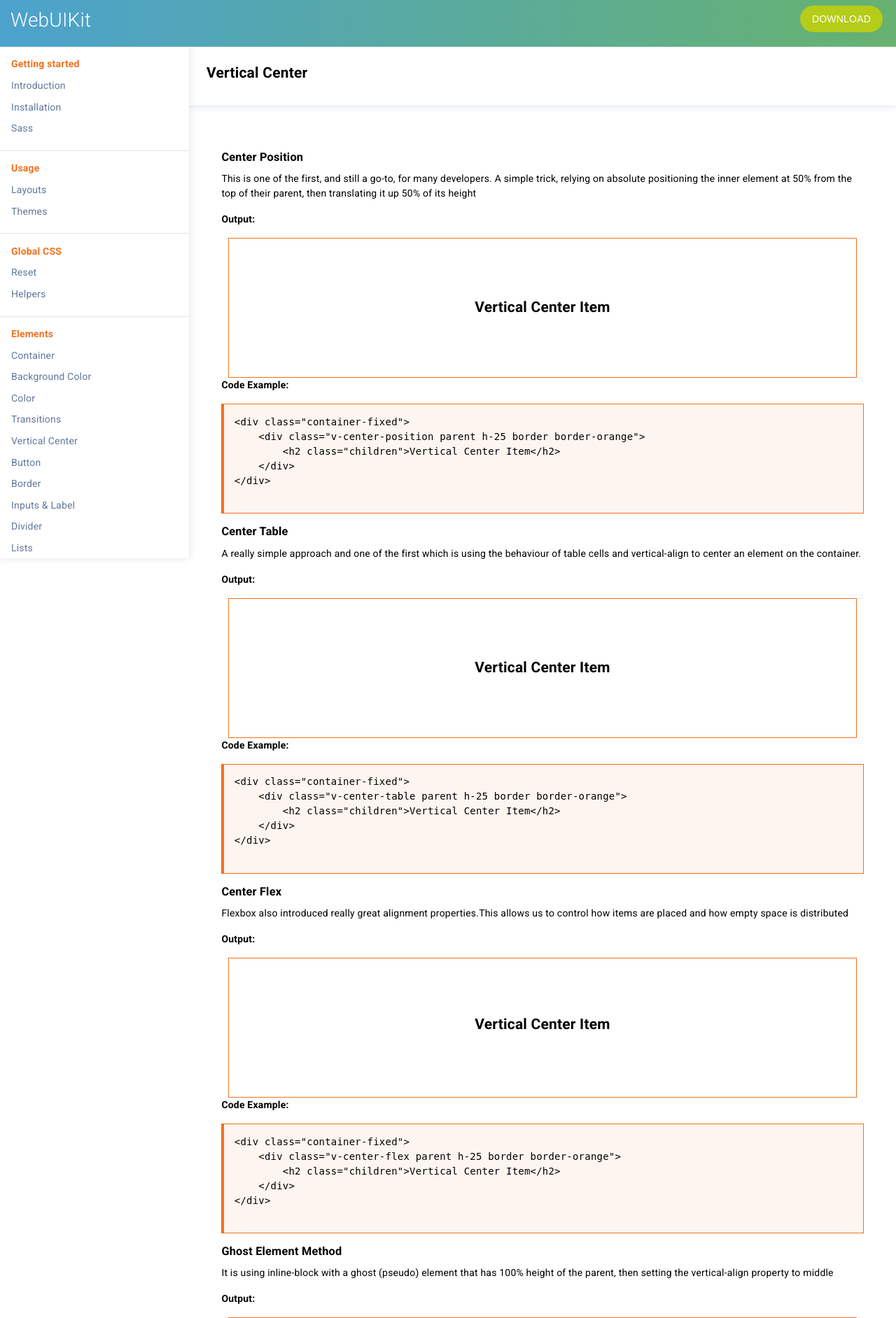
After one commit to harishbhati/UI-Components, a PHP site: page /components/vertical-center.php in a window 1280 px wide. The commit adds this page. Shown: the top 1884 px of the page at 70% size. Run offline with PHP 8.4, Linux system fonts and the light colour scheme; some libraries are stand-ins or nearby versions.

Commit message:
vertical center page

```diff
--- a/components/sidebar.php
+++ b/components/sidebar.php
@@ -21,7 +21,7 @@
             <li><a href="background-color.php">Background Color</a></li>
             <li><a href="color.php">Color</a></li>
             <li><a href="">Transitions</a></li>
-            <li><a href="">Vertical Center</a></li>
+            <li><a href="vertical-center.php">Vertical Center</a></li>
             <li><a href="buttons.php">Button</a></li>
             <li><a href="border.php">Border</a></li>
             <li><a href="">Inputs &amp; Label</a></li>
--- /dev/null
+++ b/components/vertical-center.php
@@ -0,0 +1,108 @@
+<!DOCTYPE html>
+<html>
+<?php include 'head.php'; ?>
+    <body>
+        <?php include 'header.php'; ?>
+        <section>
+        <?php include 'sidebar.php'; ?>
+            <main class="content">
+                <div class="page-title-block">
+                    <h1 class="page-title">Vertical Center</h1>
+                </div>
+                <section class="medium-spacing">
+                    <div class="large-spacing">
+                        <div class="outputs">
+                            <h3>Center Position</h3>
+                            <p>This is one of the first, and still a go-to, for many developers. A simple trick, relying on absolute positioning the inner element at 50% from the top of their parent, then translating it up 50% of its height</p>
+                            <p><strong>Output:</strong></p>
+                            <div class="container-fixed">
+                                <div class="v-center-position parent h-25 border border-orange">
+                                    <h2 class="children">Vertical Center Item</h2>
+                                </div>
+                            </div>
+                        <p><strong>Code Example:</strong></p>
+                        <pre class="markup">
+&lt;div class=&quot;container-fixed&quot;&gt;
+    &lt;div class=&quot;v-center-position parent h-25 border border-orange&quot;&gt;
+        &lt;h2 class=&quot;children&quot;&gt;Vertical Center Item&lt;/h2&gt;
+    &lt;/div&gt;
+&lt;/div&gt;
+                        </pre>
+                    </div>
+                    <div class="outputs">
+                            <h3>Center Table</h3>
+                            <p>A really simple approach and one of the first which is using the behaviour of table cells and vertical-align to center an element on the container.</p>
+                            <p><strong>Output:</strong></p>
+                            <div class="container-fixed">
+                                <div class="v-center-table parent h-25 border border-orange">
+                                    <h2 class="children">Vertical Center Item</h2>
+                                </div>
+                            </div>
+                        <p><strong>Code Example:</strong></p>
+                        <pre class="markup">
+&lt;div class=&quot;container-fixed&quot;&gt;
+    &lt;div class=&quot;v-center-table parent h-25 border border-orange&quot;&gt;
+        &lt;h2 class=&quot;children&quot;&gt;Vertical Center Item&lt;/h2&gt;
+    &lt;/div&gt;
+&lt;/div&gt;
+                        </pre>
+                    </div>
+                    <div class="outputs">
+                            <h3>Center Flex</h3>
+                            <p>Flexbox also introduced really great alignment properties.This allows us to control how items are placed and how empty space is distributed</p>
+                            <p><strong>Output:</strong></p>
+                            <div class="container-fixed">
+                                <div class="v-center-flex parent h-25 border border-orange">
+                                    <h2 class="children">Vertical Center Item</h2>
+                                </div>
+                            </div>
+                        <p><strong>Code Example:</strong></p>
+                        <pre class="markup">
+&lt;div class=&quot;container-fixed&quot;&gt;
+    &lt;div class=&quot;v-center-flex parent h-25 border border-orange&quot;&gt;
+        &lt;h2 class=&quot;children&quot;&gt;Vertical Center Item&lt;/h2&gt;
+    &lt;/div&gt;
+&lt;/div&gt;
+                        </pre>
+                    </div>
+                    <div class="outputs">
+                            <h3>Ghost Element Method</h3>
+                            <p>It is using inline-block with a ghost (pseudo) element that has 100% height of the parent, then setting the vertical-align property to middle</p>
+                            <p><strong>Output:</strong></p>
+                            <div class="container-fixed">
+                                <div class="v-center-inline parent h-25 border border-orange">
+                                    <h2 class="children">Vertical Center Item</h2>
+                                </div>
+                            </div>
+                        <p><strong>Code Example:</strong></p>
+                        <pre class="markup">
+&lt;div class=&quot;container-fixed&quot;&gt;
+    &lt;div class=&quot;v-center-inline parent h-25 border border-orange&quot;&gt;
+        &lt;h2 class=&quot;children&quot;&gt;Vertical Center Item&lt;/h2&gt;
+    &lt;/div&gt;
+&lt;/div&gt;
+                        </pre>
+                    </div>
+                    <div class="outputs">
+                            <h3>Center Grid</h3>
+                            <p>Grid includes pretty much the same alignment options as flexbox, so we can use it on the grid-container</p>
+                            <p><strong>Output:</strong></p>
+                            <div class="container-fixed">
+                                <div class="v-center-grid parent h-25 border border-orange">
+                                    <h2 class="children">Vertical Center Item</h2>
+                                </div>
+                            </div>
+                        <p><strong>Code Example:</strong></p>
+                        <pre class="markup">
+&lt;div class=&quot;container-fixed&quot;&gt;
+    &lt;div class=&quot;v-center-grid parent h-25 border border-orange&quot;&gt;
+        &lt;h2 class=&quot;children&quot;&gt;Vertical Center Item&lt;/h2&gt;
+    &lt;/div&gt;
+&lt;/div&gt;
+                        </pre>
+                    </div>
+                    </div>
+                </section>
+            </main>
+    </body>
+</html>
--- a/dist/css/main.css
+++ b/dist/css/main.css
@@ -246,6 +246,22 @@ legend {
 
 .w-100 {
   width: 100%; }
+
+/*Height*/
+.h-auto {
+  height: auto; }
+
+.h-25 {
+  height: 25vh; }
+
+.h-50 {
+  height: 50vh; }
+
+.h-75 {
+  height: 75vh; }
+
+.h-100 {
+  height: 100vh; }
 
 /*Display*/
 .d-inline {
@@ -1822,10 +1838,7 @@ input[type="radio"] + label:before {
   -ms-transition: all 1s ease;
   transition: all 1s ease; }
 
-.parent {
-  height: 500px; }
-
-.v-center-position .parent {
+.v-center-position.parent {
   position: relative; }
 
 .v-center-position .children {
@@ -1840,7 +1853,7 @@ input[type="radio"] + label:before {
   -ms-transform: translate(-50%, -50%);
   transform: translate(-50%, -50%); }
 
-.v-center-table .parent {
+.v-center-table.parent {
   display: table;
   width: 100%; }
 
@@ -1849,23 +1862,15 @@ input[type="radio"] + label:before {
   display: table-cell;
   vertical-align: middle; }
 
-.v-center-flex .parent {
+.v-center-flex.parent {
   display: flex;
   justify-content: center;
   align-items: center; }
 
-.v-center-height .parent {
-  height: 400px;
-  line-height: 400px; }
-
-.v-center-height .children {
-  text-align: center; }
-
-.v-center-inline .parent {
-  height: 100%;
+.v-center-inline.parent {
   width: 100%;
   text-align: center; }
-  .v-center-inline .parent:before {
+  .v-center-inline.parent:before {
     content: " ";
     display: inline-block;
     vertical-align: middle;
@@ -1876,6 +1881,11 @@ input[type="radio"] + label:before {
   text-align: center;
   display: inline-block;
   vertical-align: middle; }
+
+.v-center-grid.parent {
+  display: grid;
+  align-items: center;
+  justify-content: center; }
 
 body {
   margin: 0;
--- a/src/scss/base/helper.scss
+++ b/src/scss/base/helper.scss
@@ -84,6 +84,20 @@ $item-width-list: (
         width: #{$item-width};
     }
 }
+/*Height*/
+$item-height-list: (
+    'h-auto': 'auto',
+    'h-25': '25vh',
+    'h-50': '50vh',
+    'h-75':  '75vh',
+    'h-100':  '100vh'
+);
+
+@each $current-item,$item-height in $item-height-list {
+    .#{$current-item} {
+        height: #{$item-height};
+    }
+}
 
 /*Display*/
 $display-item-list: inline inline-block block;
--- a/src/scss/vertical-center/vcenter.scss
+++ b/src/scss/vertical-center/vcenter.scss
@@ -1,10 +1,7 @@
 @import "../mixins/transform-mixin";
-.parent{
-    height: 500px;
-}
 
 .v-center-position{
-    .parent{
+    &.parent{
         position: relative;
     }
     .children{
@@ -17,7 +14,7 @@
     }
 }
 .v-center-table{
-    .parent{
+    &.parent{
         display: table;
         width: 100%;
     }
@@ -28,24 +25,14 @@
     }
 }
 .v-center-flex{
-    .parent{
+    &.parent{
         display: flex;
         justify-content:center;
         align-items: center;
     }
 }
-.v-center-height{
-    .parent{
-        height: 400px;
-        line-height: 400px;
-    }
-    .children{
-        text-align: center;
-    }
-}
 .v-center-inline{
-    .parent{
-        height:100%;
+    &.parent{
         width:100%;
         text-align: center;
         &:before{
@@ -62,3 +49,10 @@
         vertical-align: middle;
     }
 }
+.v-center-grid{
+    &.parent{
+        display: grid;
+        align-items: center;
+        justify-content: center;
+    }
+}
```
Also changed, not shown: dist/css/base/helper.css (+16 -0 lines), dist/css/vertical-center/vcenter.css (+10 -16 lines).
